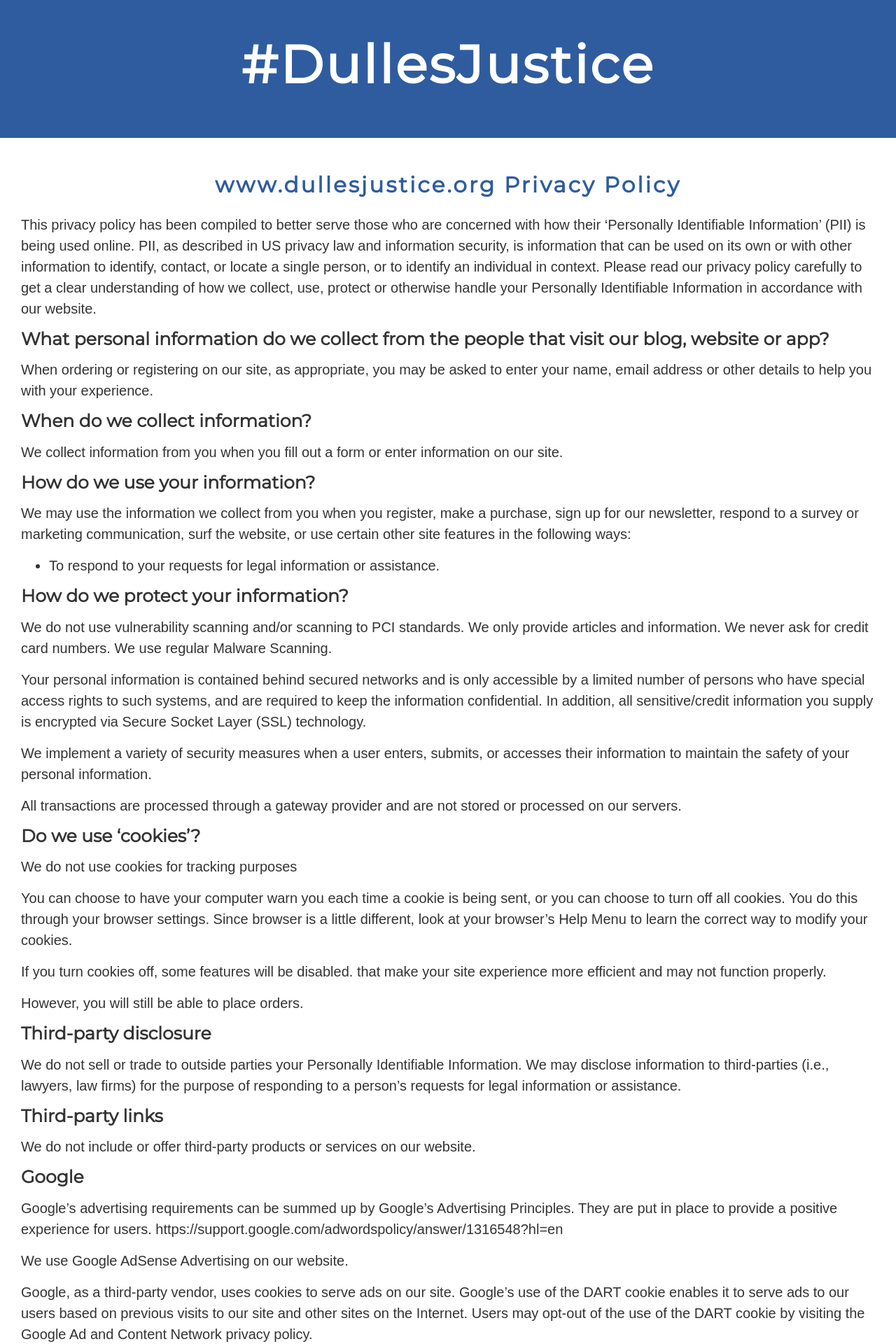
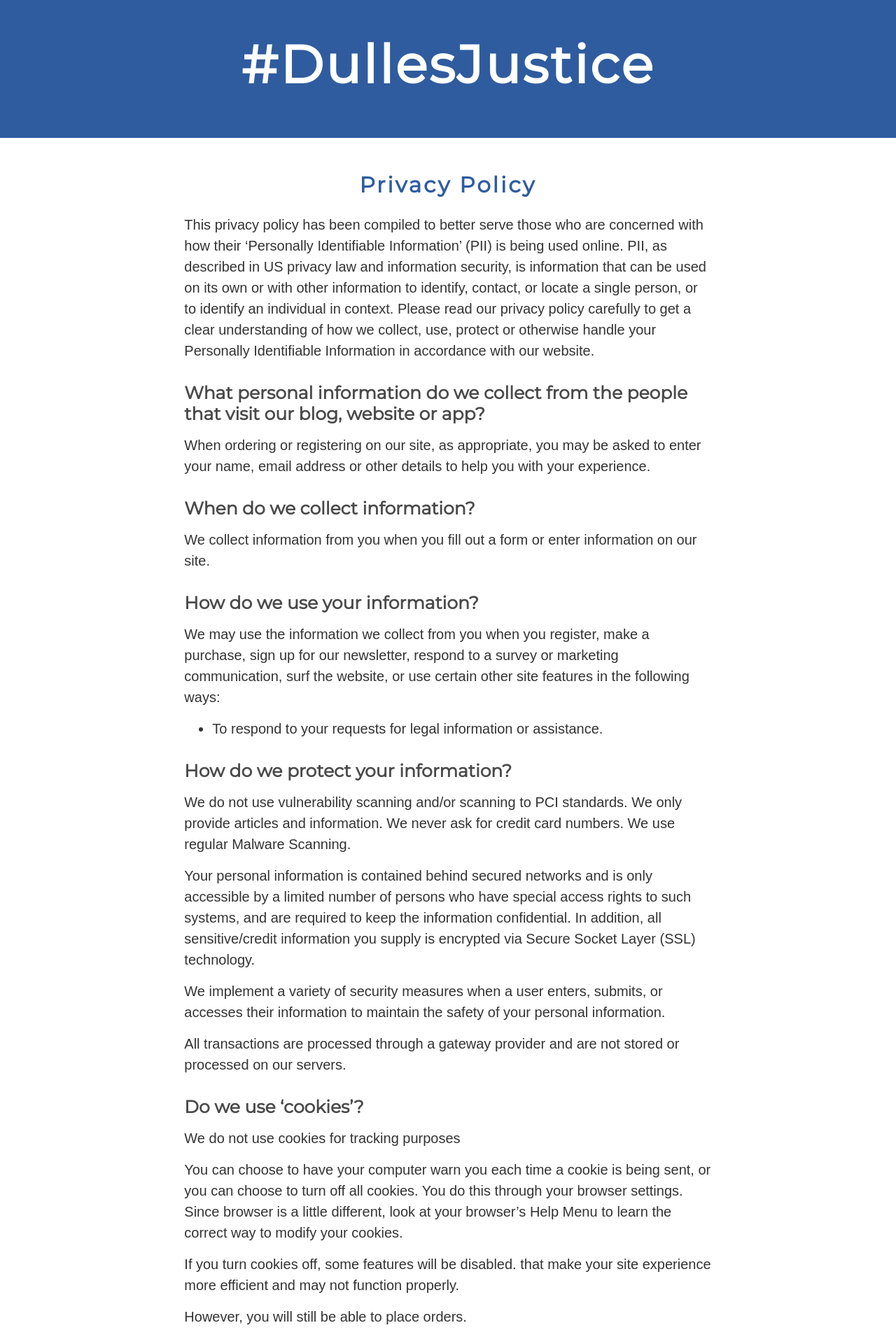
Before and after one commit to dullesjustice/site, a Jekyll site: the page built from privacy.md, in a window 1280 px wide. Shown: the part 421-2341 px from the top of the page at 70% size. Built offline with Jekyll 4.4.1, drawn with Linux system fonts in a browser that asks for light colours; some web fonts are replaced.

Commit message:
Neaten up privacy policy page

```diff
--- a/css/site.scss
+++ b/css/site.scss
@@ -72,6 +72,12 @@ h3 {
   letter-spacing: 1px;
   line-height: 30px;
   text-transform: uppercase;
+}
+
+h4 {
+  margin-top: 30px;
+  line-height: 30px;
+  color: $dark-grey
 }
 
 .navbar {
--- a/privacy.md
+++ b/privacy.md
@@ -1,6 +1,6 @@
 ---
-layout: page
-title: www.dullesjustice.org Privacy Policy
+layout: post
+title: Privacy Policy
 footer_image: Homepage-photo2.jpg
 permalink: /privacy/
 ---
```
